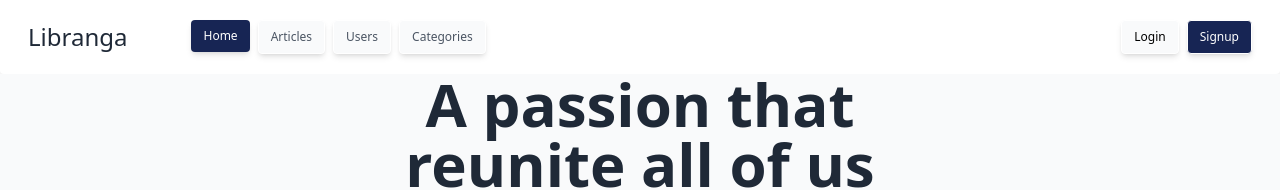
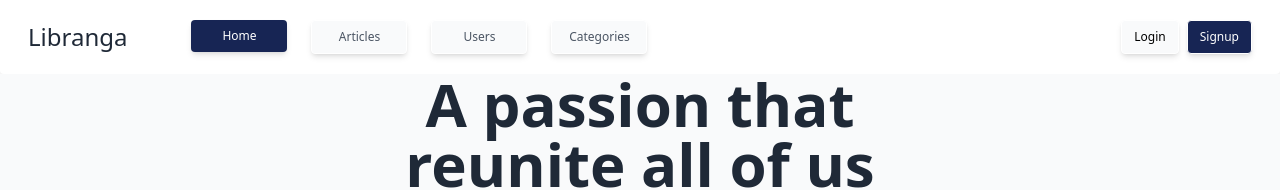
Before and after one commit to HugoLaurent/Libranga-front, a React app: page / in a window 1280 px wide. Shown: the top 190 px of the page. Built offline with nearby package versions, Linux system fonts and the light colour scheme; no server answers; the HTML template or start-up script is replaced by a standard one.

Commit message:
change: style width header

```diff
--- a/src/components/buttons/NavigationButton.tsx
+++ b/src/components/buttons/NavigationButton.tsx
@@ -23,7 +23,7 @@ function NavigationButton({
           style[styleIndex]
             ? 'bg-blue-950 text-white'
             : 'border border-white bg-gray-50 text-gray-600'
-        }  cursor-pointer rounded px-3 py-2.5  text-xs font-normal leading-3 shadow-md focus:outline-none `}
+        }  w-24 cursor-pointer rounded px-3 py-2.5  text-xs font-normal leading-3 shadow-md focus:outline-none `}
       >
         {title}
       </button>
--- a/src/container/Header/Header.tsx
+++ b/src/container/Header/Header.tsx
@@ -19,7 +19,7 @@ function Header() {
   };
 
   return (
-    <div className="2xl:container 2xl:mx-auto">
+    <div className="3xl:container 2xl:mx-auto">
       <div className="rounded bg-white px-7 py-5 shadow-lg">
         <nav className="flex justify-between">
           <div className="flex items-center space-x-3 pr-6 lg:pr-16">
@@ -28,7 +28,7 @@ function Header() {
             </h2>
           </div>
           {/* For medium and plus sized devices */}
-          <ul className="hidden flex-auto space-x-2 lg:flex">
+          <ul className="hidden flex-auto gap-4 space-x-2 lg:flex">
             <NavLink to="/">
               <NavigationButton
                 title="Home"
```
